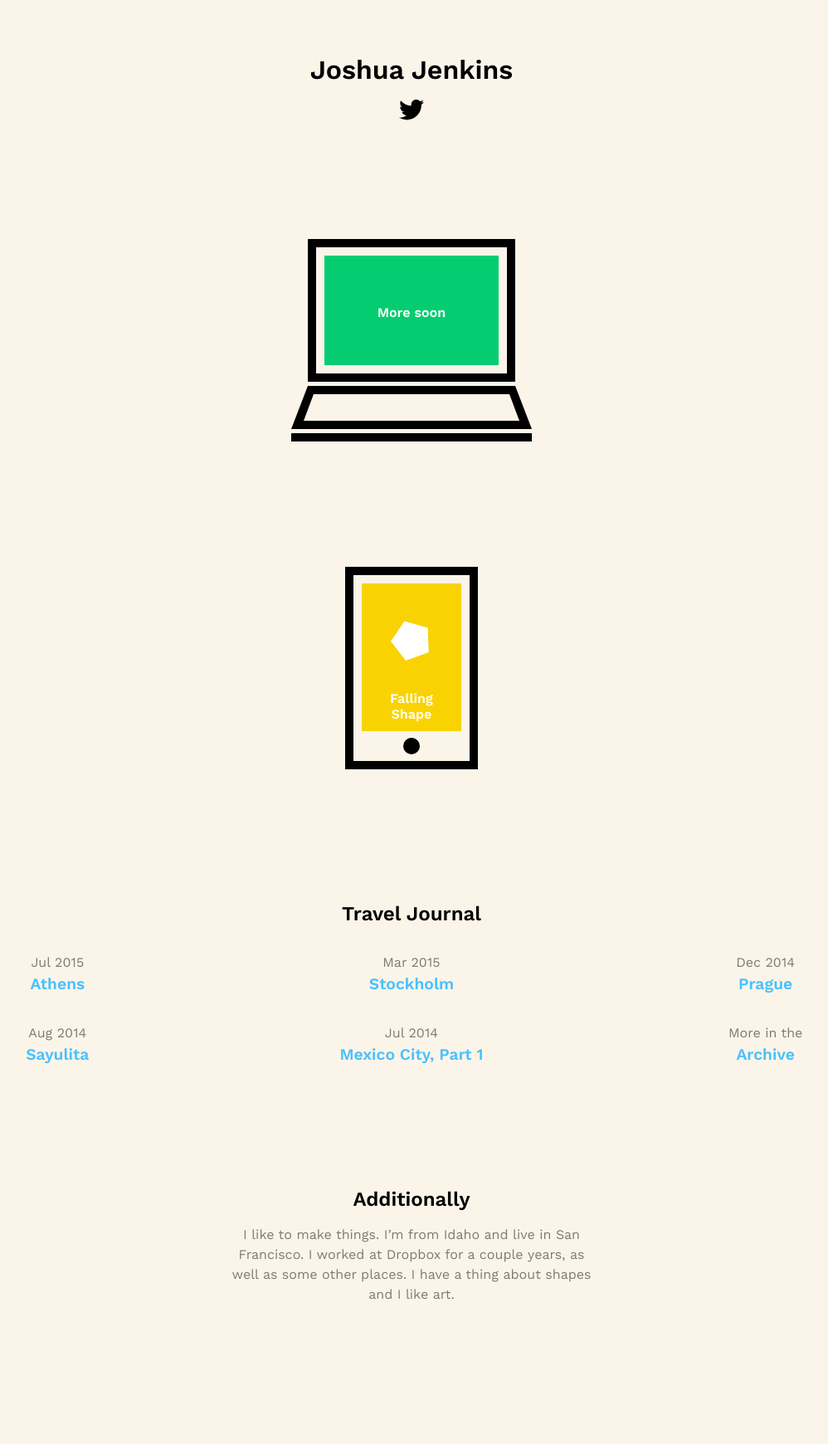
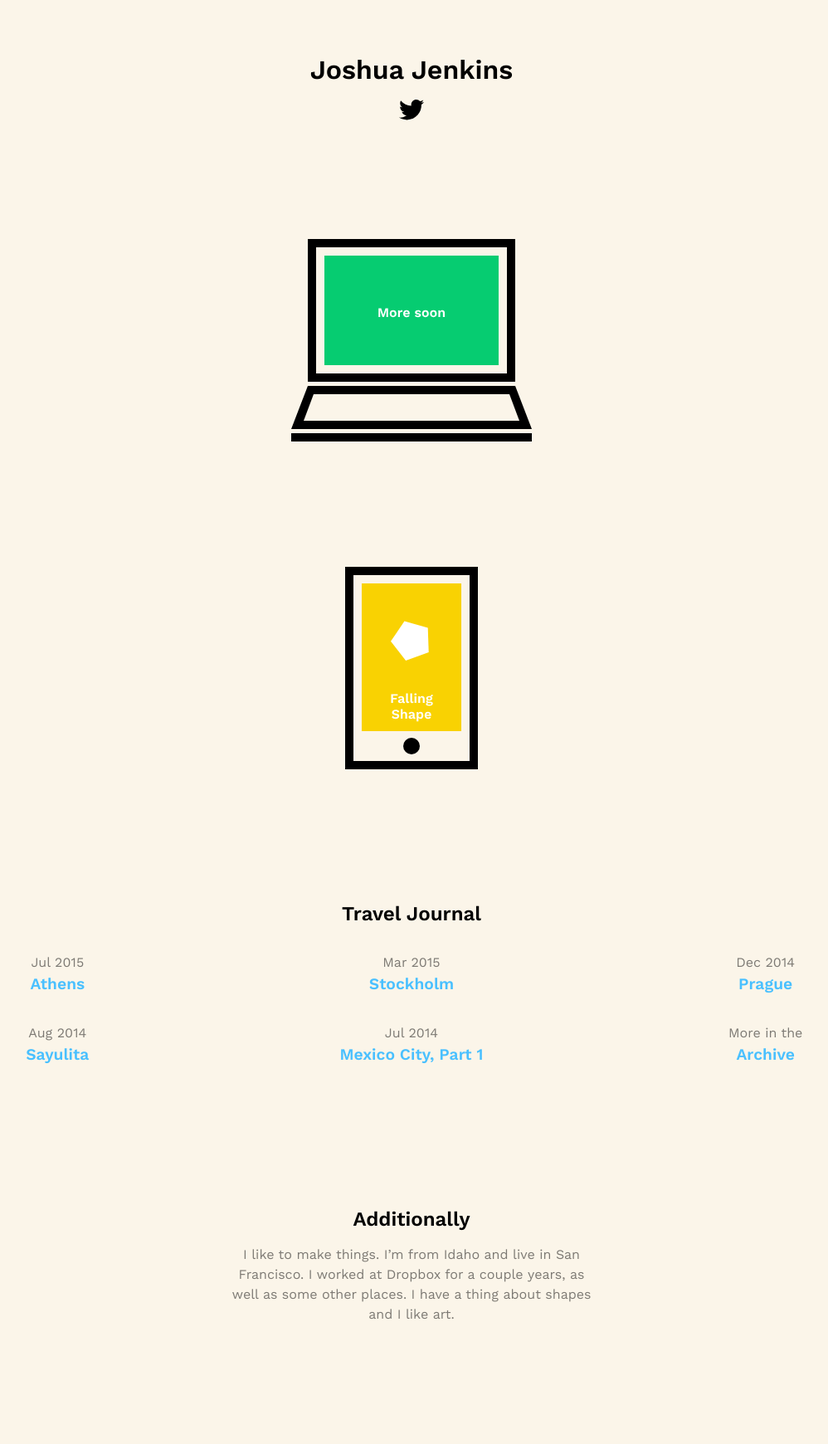
Before and after one commit to joshuajenkins/joshuajenkins.github.io, a Jekyll site: the page built from index.html, in a window 1280 px wide. Shown: the whole page at 83% size, without its empty margins (144-1142 px from the left). Built offline with Jekyll 4.4.1, drawn with Linux system fonts in a browser that asks for light colours; before the commit the page ends 1636 px from its top, so only the background shows below that.

Commit message:
Whitespace

```diff
--- a/index.html
+++ b/index.html
@@ -26,7 +26,7 @@ layout: new
   </div>
 </div>
 
-<div class="flex flex-column border-box mt2 mb4">
+<div class="flex flex-column border-box mt2">
   <div class="flex-auto py4">
     <h2 class="center m0 mb2">Travel Journal</h2>
     <div class="clearfix mt2">
@@ -52,7 +52,7 @@ layout: new
   </div>
 </div>
 
-<div class="mt4 mb4 px4 center">
+<div class="mt0 mb4 p4 center">
   <h2 class="mb2">Additionally</h2>
   <p class="mx-auto about-text alpha-5">I like to make things. I&rsquo;m from Idaho and live in San Francisco. I worked at Dropbox for a couple years, as well as some other places. I have a thing about shapes and I like art.</p>
 </div>
```
